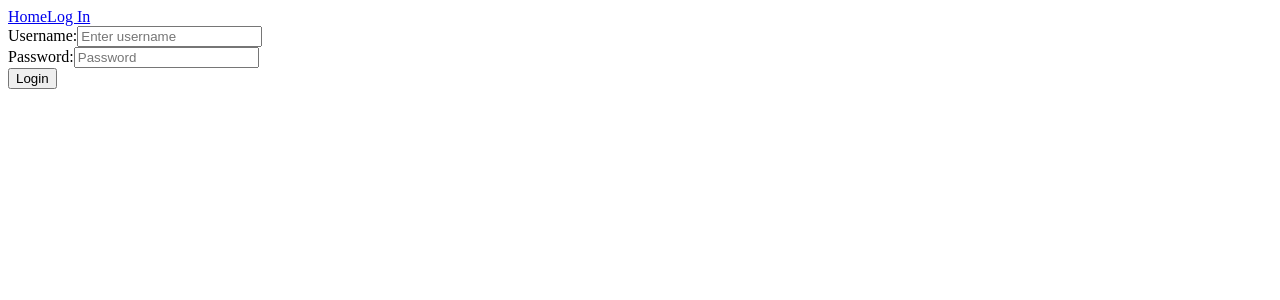
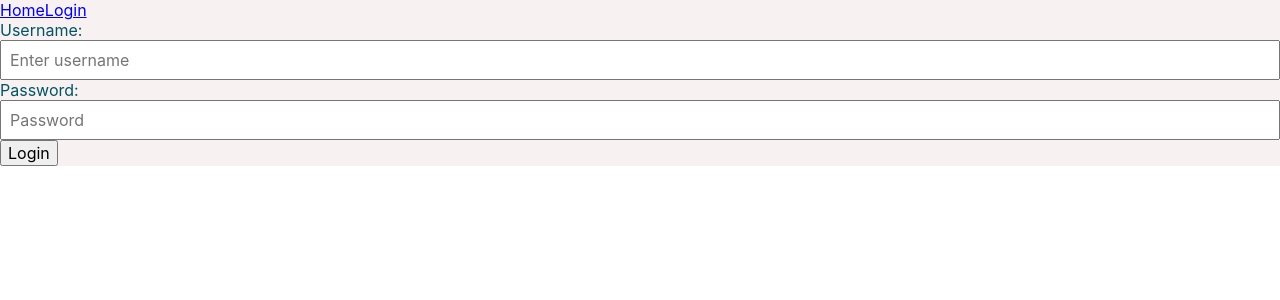
Before and after one commit to pauline-segi/crowdfunding_frontend, a React (Vite) app: page /login in a window 1280 px wide. Shown: the top 300 px of the page. Built offline with nearby package versions, Linux system fonts and the light colour scheme.

Commit message:
added a logout feature

```diff
--- /dev/null
+++ b/src/components/AuthProvider.jsx
@@ -0,0 +1,19 @@
+import { createContext, useState } from "react";
+
+// Here we create the Context
+export const AuthContext = createContext();
+
+// Here we create the component that will wrap our app, this means all its children can access the context using our hook
+export const AuthProvider = (props) => {
+    // Using an object for the state here, this way we can add mroe properties to the state later on like user id
+    const [auth, setAuth] = useState({
+        // here we initizlise the context with teh token from local stroage, this way if the user refreshes the page we can still have the token in memory
+        token: window.localStorage.getItem("token",)
+    });
+
+    return (
+        <AuthContext.Provider value={{ auth, setAuth}}>
+            {props.children}
+        </AuthContext.Provider>
+    );
+};
--- a/src/components/LoginForm.jsx
+++ b/src/components/LoginForm.jsx
@@ -2,10 +2,12 @@ import { useState } from "react";
 import { useNavigate } from "react-router-dom";
 
 import postLogin from "../api/post-login";
+import { useAuth } from "../hooks/use-auth";
 
 
 function LoginForm() {
     const navigate = useNavigate();
+    const {auth, setAuth} = useAuth();
 
     const [credentials, setCredentials] = useState({
         username: "",
@@ -28,6 +30,9 @@ function LoginForm() {
                 credentials.password
             ).then((response) => {
                 window.localStorage.setItem("token", response.token);
+                setAuth({
+                    token: response.token,
+                });
                 navigate("/");
             });
         }
--- /dev/null
+++ b/src/components/NavBar.css
@@ -0,0 +1,5 @@
+/* Nav Bar */
+
+#nav-bar {
+    background-color: var(--grey);
+}
--- a/src/components/NavBar.jsx
+++ b/src/components/NavBar.jsx
@@ -1,11 +1,27 @@
 import { Link, Outlet } from "react-router-dom";
+import { useAuth } from "../hooks/use-auth";
+
+import "./NavBar.css";
 
 function NavBar() {
+    const {auth,setAuth} = useAuth();
+
+    const handleLogout = () => {
+        window.localStorage.removeItem("token");
+        setAuth({ token: null });
+    };
+
     return (
-        <div>
+        <div id="nav-bar">
             <nav>
                 <Link to="/">Home</Link>
-                < Link to="/login">Log In</Link>
+                {auth.token ? (
+                    <Link to="/" onClick={handleLogout}>
+                    Log Out
+                    </Link>
+                ) : (
+                    <Link to="/login">Login</Link>
+                )}
             </nav>
             <Outlet />
         </div>
--- /dev/null
+++ b/src/hooks/use-auth.js
@@ -0,0 +1,7 @@
+import { useContext } from "react";
+
+import { AuthContext } from "../components/AuthProvider";
+
+export const useAuth = () => {
+    return useContext(AuthContext);
+};
--- a/src/main.jsx
+++ b/src/main.jsx
@@ -7,6 +7,7 @@ import ProjectPage from "./pages/ProjectPage.jsx";
 import LoginPage from "./pages/LoginPage.jsx";
 
 import NavBar from "./components/NavBar.jsx";
+import { AuthProvider } from "./components/AuthProvider.jsx";
 
 const router = createBrowserRouter([
   {
@@ -22,7 +23,8 @@ const router = createBrowserRouter([
 
 ReactDOM.createRoot(document.getElementById("root")).render(
   <React.StrictMode>
-    {/* Here we wrap our app in the router provider so they render */}
-    <RouterProvider router={router} />
+    <AuthProvider>
+      <RouterProvider router={router} />
+    </AuthProvider>
   </React.StrictMode>
   );
--- a/src/pages/HomePage.css
+++ b/src/pages/HomePage.css
@@ -1,6 +1,103 @@
+/* Base HTML Styles */
+
+:root {
+    --teal: #025464;
+    --dark-orange: #e57c23;
+    --light-orange: #e8aa42;
+    --grey: #f8f1f1;
+}
+
+/* CSS Reset */
+
+html {
+    box-sizing: border-box;
+    font-size: 16px;
+    font-family: 'Inter', sans-serif;
+    color: var(--teal);
+    scroll-behavior: smooth;
+}
+
+*,
+*:before,
+*:after {
+    box-sizing: inherit;
+}
+
+h1,
+h2,
+h3,
+h4,
+h5,
+h6 {
+    font-family: 'Poppins', sans-serif;
+}
+
+body,
+h1,
+h2,
+h3,
+h4,
+h5,
+h6,
+p,
+ol,
+ul {
+    margin: 0;
+    padding: 0;
+}
+
+ol,
+ul {
+    list-style: none;
+}
+
+img {
+    max-width: 100%;
+    height: auto;
+}
+
+input,
+button,
+textarea,
+select {
+    font: inherit;
+}
+
+/* Global styles */
+
+label,
+input,
+textarea,
+select {
+    display: block;
+    width: 100%;
+}
+
+input,
+select,
+textarea {
+    padding: 8px;
+}
+
+
+/* Project List */
+
 #project-list {
     display: grid;
-    grid-template-columns: 30% 30% 30%;
+    grid-template-columns: 25% 25% 25% 25%;
     column-gap: 10px;
     row-gap: 10px;
+    background-color: var(--grey);
 }
+
+/* Project List - Mobile View */
+
+@media (max-width: 768px) {
+    #project-list {
+        display: grid;
+        grid-template-columns: 40%;
+        column-gap: 8px;
+        row-gap: 40px;
+        background-color: var(--grey);
+    }
+}
--- a/src/pages/ProjectPage.jsx
+++ b/src/pages/ProjectPage.jsx
@@ -1,5 +1,6 @@
 import { useParams } from "react-router-dom";
 import useProject from "../hooks/use-project";
+
 
 
 function ProjectPage() {
@@ -32,6 +33,7 @@ function ProjectPage() {
                     );
                 })}
             </ul>
+            {/* <CreatePledge /> */}
         </div>
     );
 }
```
Also changed, not shown: src/components/CreatePledge.jsx (added, +7 -0 lines), 1 other file (tests, documents, lock files or other folders).
